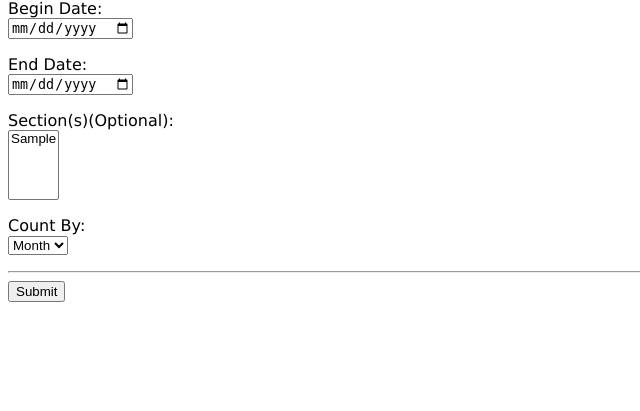
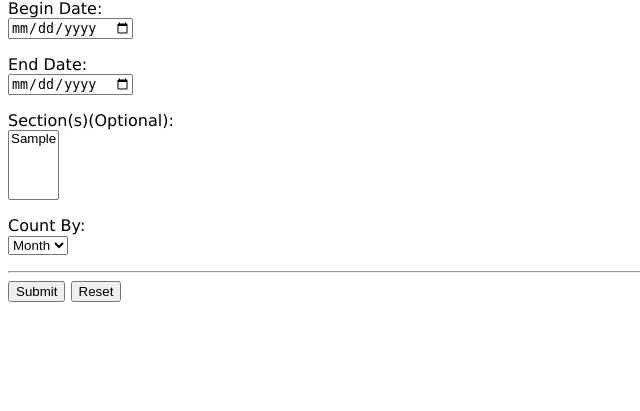
Before and after one commit to anhntrinh/anonymousSourcing, a Flask app: page / in a window 1280 px wide. Shown: the part 152-563 px from the top of the page, without its empty margins (0-640 px from the left). Run offline with Flask 2, Linux system fonts and the light colour scheme; tables that the repository leaves empty hold one stand-in row (values such as "Sample post"); parts of the project's set-up code (start-up, migrations or seed data) failed here and were passed over; some libraries are stand-ins or nearby versions.

Commit message:
Update edit-drinker.html
final version

```diff
--- a/templates/edit-drinker.html
+++ b/templates/edit-drinker.html
@@ -36,6 +36,7 @@
 
   <hr/>
   <input type="submit" value="Submit"/>
+  <input type="reset" value="Reset"/>
   {% if 'database' in form.errors %}<p>{{form.errors['database']}}</p>{% endif %}
 </form>
 {% endblock %}
```
